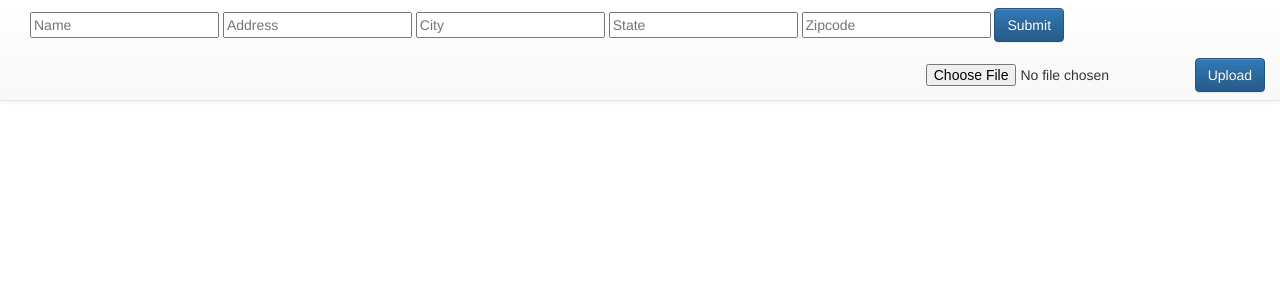
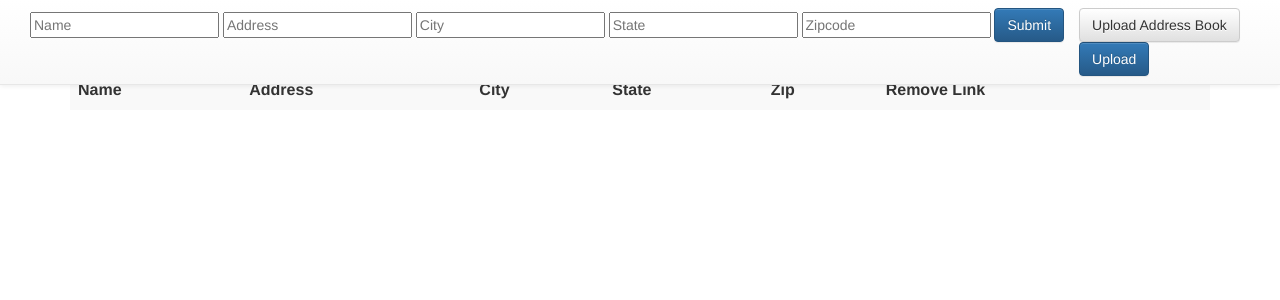
Before and after one commit to FrankARod/Planner.dev, a PHP site: page /address_book.php in a window 1280 px wide. Shown: the top 300 px of the page. Run offline with PHP 8.4, Linux system fonts and the light colour scheme; lists and menus that the app fills with data are empty; some libraries are stand-ins or nearby versions.

Commit message:
Style upload form

```diff
--- a/public/address_book.php
+++ b/public/address_book.php
@@ -24,12 +24,11 @@
 			}
 			return $address_book;
 		}
-
-		public function __construct($file = '') {
+		public function __construct($file = FILENAME) {
 			$this->filename = $file;
 		}
 	}
-	$book = new AddressDataStore(FILENAME);
+	$book = new AddressDataStore();
 	$address_book = $book->read_file();
 	if (!empty($_POST)) {
 		$valid = true;
@@ -73,7 +72,6 @@
 <body>
 	<nav class="navbar navbar-default navbar-fixed-top" role="navigation">
 		<div class="container-fluid" class="nav-form">
-			<!-- <p class="navbar-text">Address Book</p> -->
 			<form method="POST" action="address_book.php" class="navbar-form navbar-left">
 				<div class="form-group">
 					<input type="text" name="name" id="name" placeholder="Name">
@@ -94,18 +92,20 @@
 					<input type="submit" class="btn btn-primary" value="Submit">
 				</div>
 			</form>
-			<form method="POST" action="address_book.php" enctype="multipart/form-data" class="navbar-form navbar-right">
+			<form method="POST" action="address_book.php" enctype="multipart/form-data" class="navbar-form">
 				<div class="form-group">
-					<input type="file" id="file1" name="file1">
+					<span class="btn btn-default btn-file">
+						Upload Address Book<input type="file" id="file1" name="file1">
+					</span>
 				</div>
 				<div class="form-group">
 					<input type="submit" value="Upload" class="btn btn-primary">
 				</div>
 			</form>
-		</div><!-- /.container-fluid -->
+		</div>
 	</nav>
 	<div class="container">
-		<table class="table">
+		<table class="table table-striped table-hover">
 			<tr>
 				<th>Name</th>
 				<th>Address</th>
--- a/public/css/address_book.css
+++ b/public/css/address_book.css
@@ -1,3 +1,23 @@
 body {
 	padding-top: 70px;
 }
+
+.btn-file {
+    position: relative;
+    overflow: hidden;
+}
+.btn-file input[type=file] {
+    position: absolute;
+    top: 0;
+    right: 0;
+    min-width: 100%;
+    min-height: 100%;
+    font-size: 100px;
+    text-align: right;
+    filter: alpha(opacity=0);
+    opacity: 0;
+    outline: none;
+    background: white;
+    cursor: inherit;
+    display: block;
+}
```
